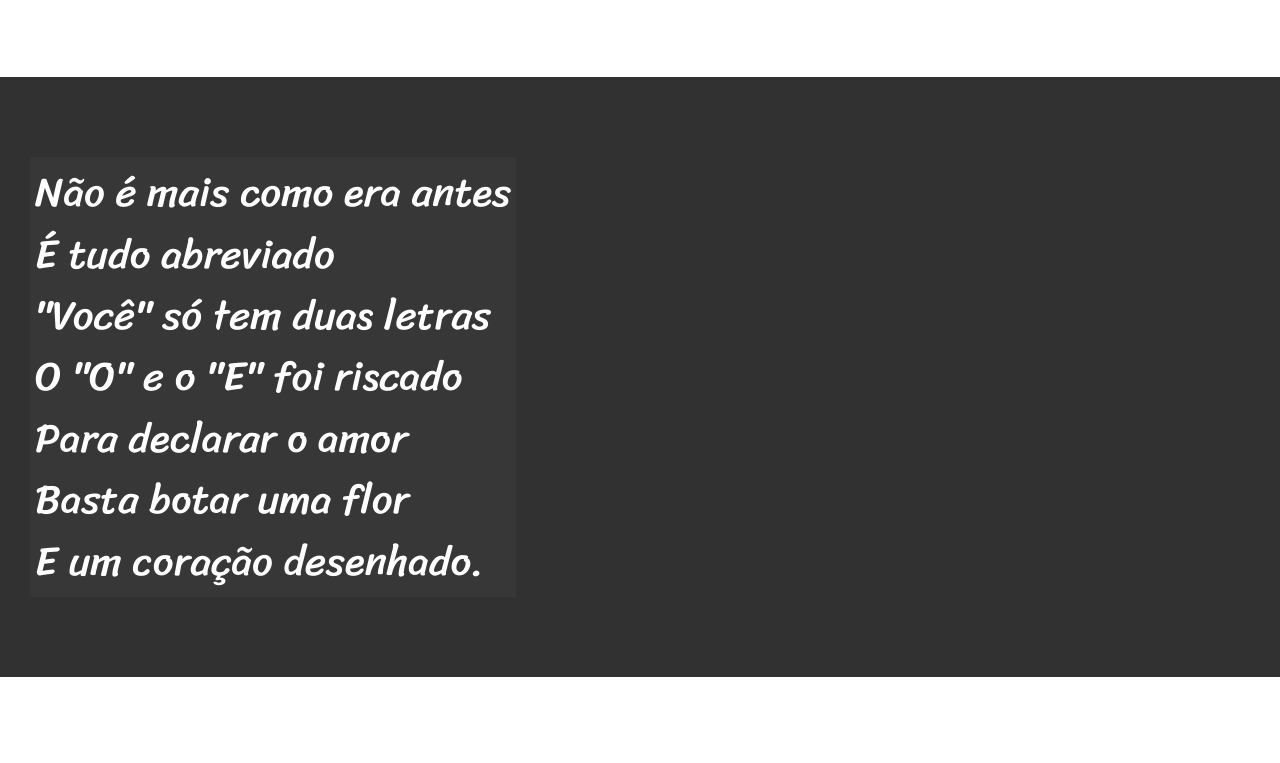
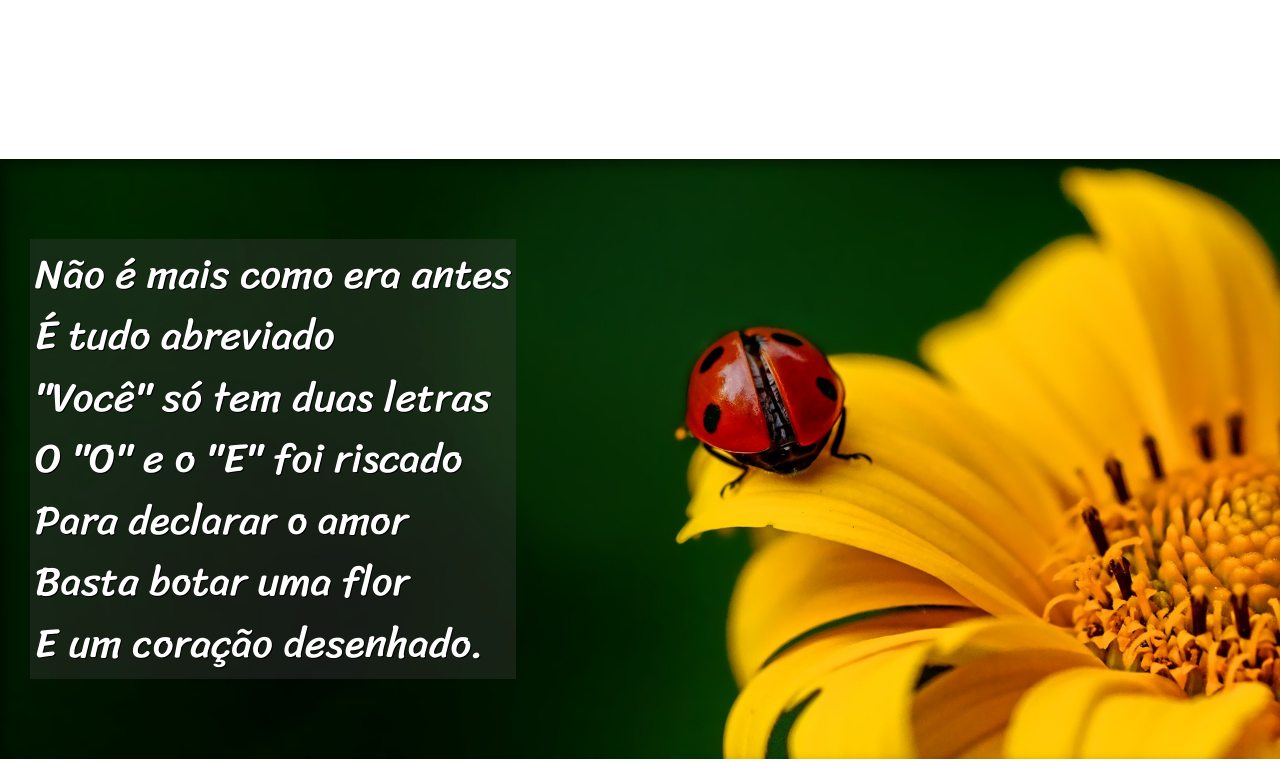
Before and after one commit to lucasgoncalvesdg/html-css, a plain HTML site: page desafios/desafio12/index.html in a window 1280 px wide. Shown: the part 727-1490 px from the top of the page. Drawn offline with Linux system fonts and the light colour scheme.

Commit message:
finalizei o desafio 12

```diff
--- a/desafios/desafio12/estilo/style.css
+++ b/desafios/desafio12/estilo/style.css
@@ -51,6 +51,9 @@ section{
     font-family: var(--fonte3);
     font-size: 3.2vw;
 }
+section>p{
+    padding-bottom: 2em;
+}
 section.normal{
     background-color: white;
     color: black;
@@ -58,12 +61,28 @@ section.normal{
 section.imagem{
     background-color: rgba(41, 41, 41, 0.938);
     color: white;
+    box-shadow: inset 6px 6px 13px 0px rgba(0, 0, 0, 0.425);
+    background-size: cover;
+    background-attachment: fixed;
 
 }
 section.imagem>p{
-    background-color: rgba(66, 63, 63, 0.418);
+    background-color: rgba(66, 63, 63, 0.342);
     display: inline-block;
     padding: 5px;
+    text-shadow: 1px 1px 0px black;
+
+
+}
+section#img01{
+    background-image: url('../imagens/background001.jpg');
+    background-position: right center;
+
+
+}
+section#img02{
+    background-image: url(../imagens/background002.jpg);
+
 
 }
 footer{
--- a/desafios/desafio12/index.html
+++ b/desafios/desafio12/index.html
@@ -28,7 +28,7 @@
     </section>
 
 
-    <section class="imagem">
+    <section class="imagem" id="img01">
         <p>
             Não é mais como era antes <br>
             É tudo abreviado <br>
@@ -66,7 +66,7 @@
 
 
 
-    <section class="imagem">
+    <section class="imagem" id="img02">
         <p>
             Tenho saudade das cartas <br>
             Escritas com a própria mão <br>
```
